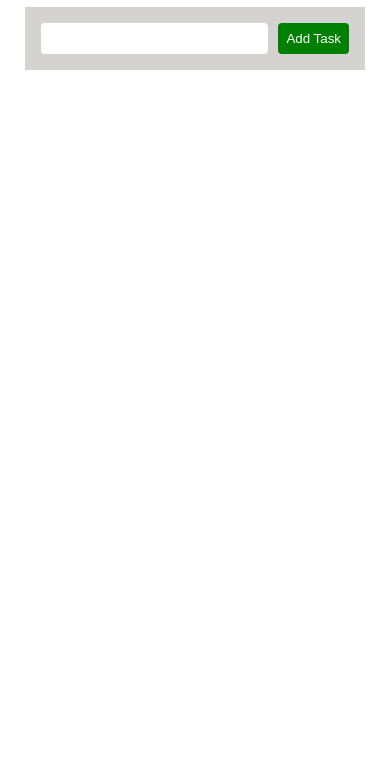
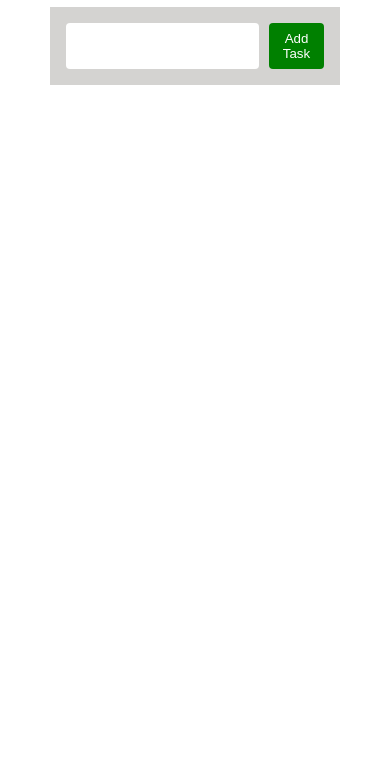
Before and after one commit to yamenbarakat/To-Do-List, a plain HTML site: page index.html in a window 390 px wide. Shown: the part 73-844 px from the top of the page. Drawn offline with Linux system fonts and the light colour scheme.

Commit message:
Update index.css

```diff
--- a/index.css
+++ b/index.css
@@ -72,7 +72,7 @@ h1 {
 
 @media (max-width: 520px) {
   .to-do-list {
-    width: 340px;
+    width: 290px;
     margin: auto;
     margin-top: 20px;
   }
```
